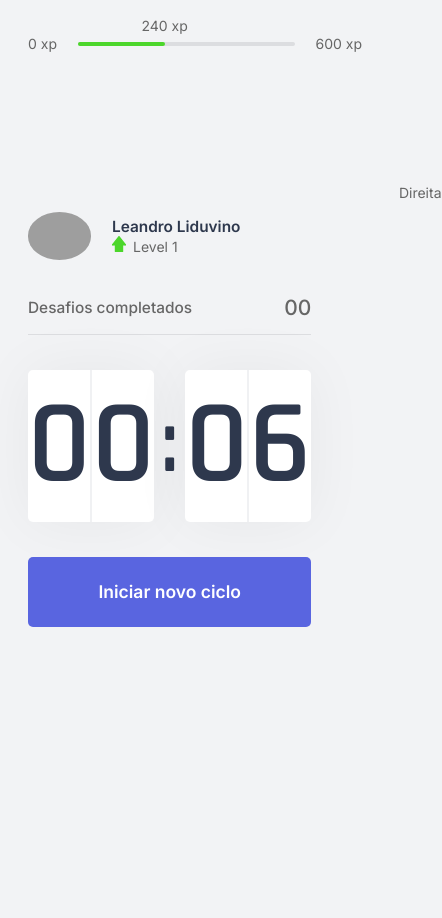
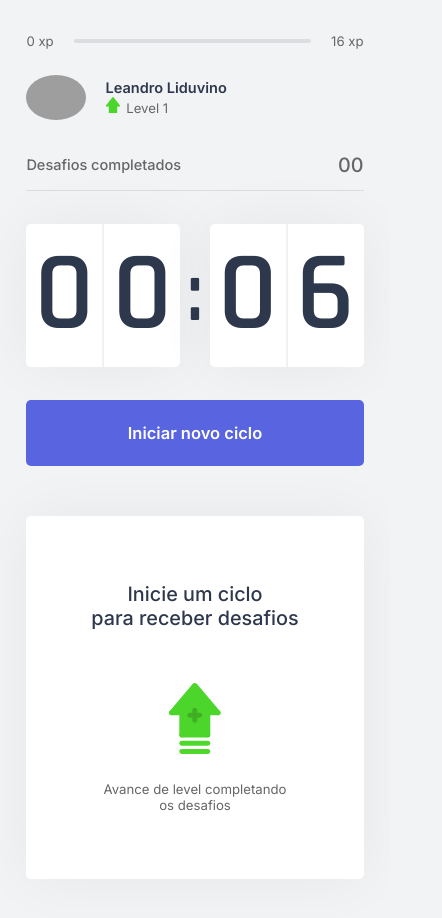
Before and after one commit to leandrolid/pausecoding, a Next.js app: page / in a window 390 px wide. Shown: the top 918 px of the page, 442 px wide, since content can reach past the window. Before the commit the page ends 844 px from the top, so only its background shows below. Built offline with nearby package versions, Linux system fonts and the light colour scheme; grey boxes are pictures that could not be loaded.

Commit message:
challenge box e botao falhei adicionados

```diff
--- /dev/null
+++ b/challenges.json
@@ -0,0 +1,62 @@
+[
+  {
+    "type": "body",
+    "description": "Estique um de seus braços com a palma da mão virada para frente e puxe os dedos para cima por 10 segundos por mão.",
+    "amount": 80
+  },
+  {
+    "type": "body",
+    "description": "Estique seu braço contra o peito e puxe-o utilizando o outro braço por 10 segundos por braço.",
+    "amount": 60
+  },
+  {
+    "type": "body",
+    "description": "Puxe seu pescoço com a ajuda da mão para a direita e para a esquerda, permanecendo na posição por alguns segundos.",
+    "amount": 70
+  },
+  {
+    "type": "body",
+    "description": "Com as duas mãos na parte de trás da cabeça, leve-a para baixo, alongando a parte de trás da região.",
+    "amount": 60
+  },
+  {
+    "type": "body",
+    "description": "Cruze as pernas e desça com as mãos esticadas em direção ao chão. Repita o movimento com a outra perna na frente.",
+    "amount": 100
+  },
+  {
+    "type": "body",
+    "description": "Sentado, abra as pernas e tente encostar as palmas das mãos no chão, repita 3 vezes por 5 segundos.",
+    "amount": 80
+  },
+  {
+    "type": "body",
+    "description": "Puxe o joelho de encontro ao peito e segure, troque de perna após 10 segundos.",
+    "amount": 50
+  },
+  {
+    "type": "body",
+    "description": "Sentado, cruze uma perna e incline seu tronco à frente, troque de perna após 10 segundos.",
+    "amount": 80
+  },
+  {
+    "type": "eye",
+    "description": "Sentado, feche os olhos e cubra-os com as palmas da mão durante 2 minutos, depois abra normalmente.",
+    "amount": 90
+  },
+  {
+    "type": "eye",
+    "description": "Em algum ambiente aberto, olhe o mais longe que puder em quatro direções por 3s, mexa apenas os olhos. Repita 3 vezes.",
+    "amount": 140
+  },
+  {
+    "type": "eye",
+    "description": "Usando os polegares, massage a área abaixo das sobrancelhas em movimentos circulares por 15 segundos.",
+    "amount": 70
+  },
+  {
+    "type": "body",
+    "description": "Em pé, gire a cintura o máximo que puder para a esquerda, segure por cinco segundos. Repita para a direita.",
+    "amount": 90
+  }
+]
--- /dev/null
+++ b/src/components/ChallengeBox.tsx
@@ -0,0 +1,47 @@
+import { useContext } from 'react'
+import { ChallengesContext } from '../contexts/ChallengeContext'
+import styles from '../styles/components/ChallengeBox.module.css'
+
+export function ChallengeBox() {
+
+    const {currentChallenge, resetChallenge } = useContext(ChallengesContext)
+
+    return (
+        <div className={styles.challengeBoxContainer} >
+            {!currentChallenge ?
+            (
+                <div className={styles.challengeNotActive} >
+                <div>
+                    <strong>Inicie um ciclo <br/> para receber desafios</strong>
+                </div>
+                <div>
+                    <img src="icons/level-up.svg" alt="Level Up"/>
+                    Avance de level completando <br/> os desafios
+                </div>
+            </div>
+            ) :
+            (
+                <div className={styles.challengeActive} >
+                    <header>Ganhe {currentChallenge.amount} xp</header>
+                    <main>
+                        <img src={`icons/${currentChallenge.type}.svg` }alt="Level Up"/>
+                        <strong>Exercite-se</strong>
+                        <p>{currentChallenge.description} </p>
+                    </main>
+                    <footer>
+                        <button
+                        type="button"
+                        className={styles.buttonFailed}
+                        onClick={resetChallenge}
+                        >Falhei</button>
+
+                        <button
+                        type="button"
+                        className={styles.buttonSucceeded}
+                        >Completei</button>
+                    </footer>
+            </div>
+            )}
+        </div>
+    )
+}
--- a/src/components/Counter.tsx
+++ b/src/components/Counter.tsx
@@ -1,9 +1,12 @@
-import { useEffect, useState } from 'react'
+import { useContext, useEffect, useState } from 'react'
+import { ChallengesContext } from '../contexts/ChallengeContext';
 import styles from '../styles/components/Counter.module.css'
 
 let countdownTimeout: NodeJS.Timeout;
 
 export function Counter() {
+
+    const {startNewChallenge} = useContext(ChallengesContext)
     const totalTime = 0.1 * 60
 
     const [time, setTime] = useState(totalTime);
@@ -31,7 +34,9 @@ export function Counter() {
         } else if (isButtonActive && time === 0) {
             setHasFinished(true)
             setIsButtonActive(false)
-            //setTime(totalTime)
+            startNewChallenge()
+            //setTime(5*60)
+            //setIsButtonActive(true)
         }
     }, [isButtonActive, time])
 
--- a/src/components/ExperienceBar.tsx
+++ b/src/components/ExperienceBar.tsx
@@ -1,15 +1,26 @@
+import { useContext } from 'react'
+import { ChallengesContext } from '../contexts/ChallengeContext'
 import styles from '../styles/components/ExperienceBar.module.css'
 
 export function ExperienceBar() {
-    let experience = 40
+    const { currentExperience, experienceToNextLevel, level } = useContext(ChallengesContext)
+
+    const percentage = Math.round(currentExperience * 100 / experienceToNextLevel)
+
     return (
         <header className={styles.experienceBar} >
             <span>0 xp</span>
             <div>
-                <div style={{ width: `${experience}%` }} className={styles.progressBar} />
-                <span style={{ left: `${experience}%` }} className={styles.currentExperience} >{experience * 6} xp</span>
+                <div
+                style={{ width: `${percentage}%` }}
+                className={styles.progressBar} />
+
+                <span
+                style={{ left: `${percentage}%` }}
+                className={styles.currentExperience}
+                >{currentExperience === 0 ? null : `${currentExperience} xp` }</span>
             </div>
-            <span>600 xp</span>
+            <span>{experienceToNextLevel} xp</span>
         </header>
     )
 }
--- /dev/null
+++ b/src/contexts/ChallengeContext.tsx
@@ -0,0 +1,54 @@
+import { createContext, ReactNode, useState } from 'react'
+import challenges from '../../challenges.json'
+
+interface ChallengesProviderProps {
+    children: ReactNode
+}
+interface Challenge {
+    type: string,
+    description: string,
+    amount: number
+}
+
+interface ChallengesContextData {
+    level: number,
+    currentExperience: number,
+    currentChallenge:Challenge,
+    experienceToNextLevel:number,
+    startNewChallenge: () => void,
+    resetChallenge: () => void,
+
+}
+
+export const ChallengesContext = createContext({} as ChallengesContextData)
+
+export function ChallengesProvider({children}: ChallengesProviderProps){
+    const [level, setLevel] = useState(0)
+    const [currentExperience, setCurrentExperience] = useState(0)
+    const [currentChallenge, setCurrentChallenge ] = useState(null)
+
+    function startNewChallenge(){
+        const newRandomIndex = Math.floor(Math.random() * challenges.length)
+        const challenge = challenges[newRandomIndex]
+        setCurrentChallenge(challenge)
+    }
+
+    function resetChallenge(){
+        setCurrentChallenge(null)
+    }
+
+    const experienceToNextLevel = Math.pow( (level+1 ) * 4, 2)
+
+    return (
+    <ChallengesContext.Provider value={{
+        level,
+        currentExperience,
+        currentChallenge,
+        experienceToNextLevel,
+        startNewChallenge,
+        resetChallenge
+        }} >
+        {children}
+    </ChallengesContext.Provider>
+    )
+}
--- a/src/pages/_app.tsx
+++ b/src/pages/_app.tsx
@@ -1,7 +1,12 @@
+import { ChallengesProvider } from '../contexts/ChallengeContext'
 import '../styles/globals.css'
 
 function MyApp({ Component, pageProps }) {
-  return (<Component {...pageProps} />)
+  return (
+    <ChallengesProvider>
+      <Component {...pageProps} />
+    </ChallengesProvider>
+    )
 }
 
 export default MyApp
--- a/src/pages/index.tsx
+++ b/src/pages/index.tsx
@@ -3,6 +3,7 @@ import { ExperienceBar } from '../components/ExperienceBar'
 import { Profile } from '../components/Profile'
 import { CompletedChallenges } from '../components/CompletedChallenges'
 import { Counter } from '../components/Counter'
+import { ChallengeBox } from '../components/ChallengeBox'
 
 
 export default function Home() {
@@ -22,7 +23,7 @@ export default function Home() {
           </div>
 
           <div>
-            Direita
+            <ChallengeBox />
         </div>
         </section>
       </div>
--- /dev/null
+++ b/src/styles/components/ChallengeBox.module.css
@@ -0,0 +1,148 @@
+.challengeBoxContainer{
+    display: flex;
+    flex-direction: column;
+
+    align-items: center;
+    justify-content: center;
+    text-align: center;
+
+    height: 100%;
+    margin: 50px 0;
+
+
+    background: var(--white);
+    box-shadow: 0 0 60px rgba(0, 0, 0, 0.05);
+    border-radius: 5px;
+
+}
+
+.challengeNotActive,
+.challengeNotActive div {
+    display: flex;
+    flex-direction: column;
+    align-items: center;
+    justify-content: center;
+}
+
+.challengeNotActive strong {
+    color: var(--title);
+    font-weight: 500;
+    font-size: 1.5rem;
+}
+
+.challengeNotActive > div img {
+    width: 4rem;
+    margin: 4rem 0 2rem 0;
+}
+
+.challengeNotActive div:first-child{
+    margin: 5rem 2rem 0 2rem;
+}
+
+.challengeNotActive div:last-child{
+    font-weight: 400;
+    font-size: 1rem;
+    color: var(--text);
+
+    margin: 0 2rem 5rem 2rem;
+}
+
+.challengeActive,
+.challengeActive main{
+    display: flex;
+    flex-direction: column;
+    align-items: center;
+    justify-content: center;
+    border-radius: inherit;
+}
+
+.challengeActive main{
+    width: 90%;
+}
+.challengeActive header{
+    font-size: 1.25rem;
+    font-weight: 600;
+
+    color: var(--blue);
+
+    margin: 2rem 0;
+}
+
+.challengeActive main{
+    border-top: 1px solid var(--gray-line);
+}
+
+.challengeActive > main img{
+    width: 9rem;
+    margin: 2rem 0 1.5rem 0;
+}
+
+.challengeActive main strong {
+    font-size: 2rem;
+    font-weight: 600;
+    color: var(--title);
+}
+
+.challengeActive main p {
+    font-size: 1rem;
+    font-weight: 400;
+    line-height: 1.5;
+    color: var(--text);
+
+    width: 80%;
+    margin: 1.5rem 0 3rem 0;
+}
+
+.challengeActive footer {
+    display: flex;
+    width: 100%;
+    border-bottom-left-radius: inherit;
+    border-bottom-right-radius: inherit;
+    border-top: 1px solid var(--gray-line);
+
+}
+
+.buttonFailed {
+    flex: 2;
+    height: 80px;
+
+    background: #FFF5F5;
+    color: var(--red);
+
+    font-size: 1.25rem;
+    font-weight: 500;
+
+    border: none;
+    border-right: 1px solid var(--gray-line);
+    border-bottom-left-radius: inherit;
+    outline: none;
+
+    transition: 0.2s;
+}
+
+.buttonFailed:hover{
+    background: var(--red);
+    color: var(--white);
+}
+
+.buttonSucceeded {
+    flex: 2;
+    height: 80px;
+
+    background: #F7FFF5;
+    color: var(--green);
+
+    font-size: 1.25rem;
+    font-weight: 500;
+
+    border: none;
+    border-bottom-right-radius: inherit;
+    outline: none;
+
+    transition: 0.2s;
+}
+
+.buttonSucceeded:hover {
+    background: var(--green);
+    color: var(--white);
+}
--- a/src/styles/components/Counter.module.css
+++ b/src/styles/components/Counter.module.css
@@ -2,7 +2,7 @@
     display: flex;
     flex-direction: column;
     transition: 0.2s;
-    margin-bottom: 50px;
+    /*margin-bottom: 50px;*/
 }
 
 .counter{
@@ -67,7 +67,7 @@
     border-radius: 5px;
 }
 
-.startCounter:not(:disabled) :hover{
+.startCounter:not(:disabled):hover{
     background: var(--blue-dark);
 }
 .startCounter > img {
--- a/src/styles/globals.css
+++ b/src/styles/globals.css
@@ -25,19 +25,9 @@ body {
 
 body, input, textarea, button{
   font: 400 1rem 'Inter', sans-serif;
+  font-size: 1rem;
 }
 
-@media (max-width: 1080px) {
-  html {
-    font-size: 93.75%;
-  }
-}
-
-@media (max-width: 720px) {
-  html {
-    font-size: 87.5%;
-  }
-}
 
 button {
   cursor: pointer;
@@ -64,6 +54,37 @@ a {
 
   display: grid;
   grid-template-columns: 1fr 1fr;
-  gap: 6.25rem;
-  align-content: center;
+  gap: 4.25rem;
+  align-items: center;
 }
+
+@media (max-width: 1600px) {
+  html {
+    font-size: 90%;
+  }
+}
+
+@media (max-width: 810px) {
+  html {
+    font-size: 87.5%;
+  }
+}
+
+@media (max-width: 720px) {
+  html {
+    font-size: 87%;
+  }
+  .container section{
+    grid-template-columns: 1fr;
+    grid-auto-rows: auto;
+    gap: 0;
+
+    flex: 1;
+  }
+}
+
+@media (max-width: 500px) {
+  html {
+    font-size: 82.5%;
+  }
+}
```
